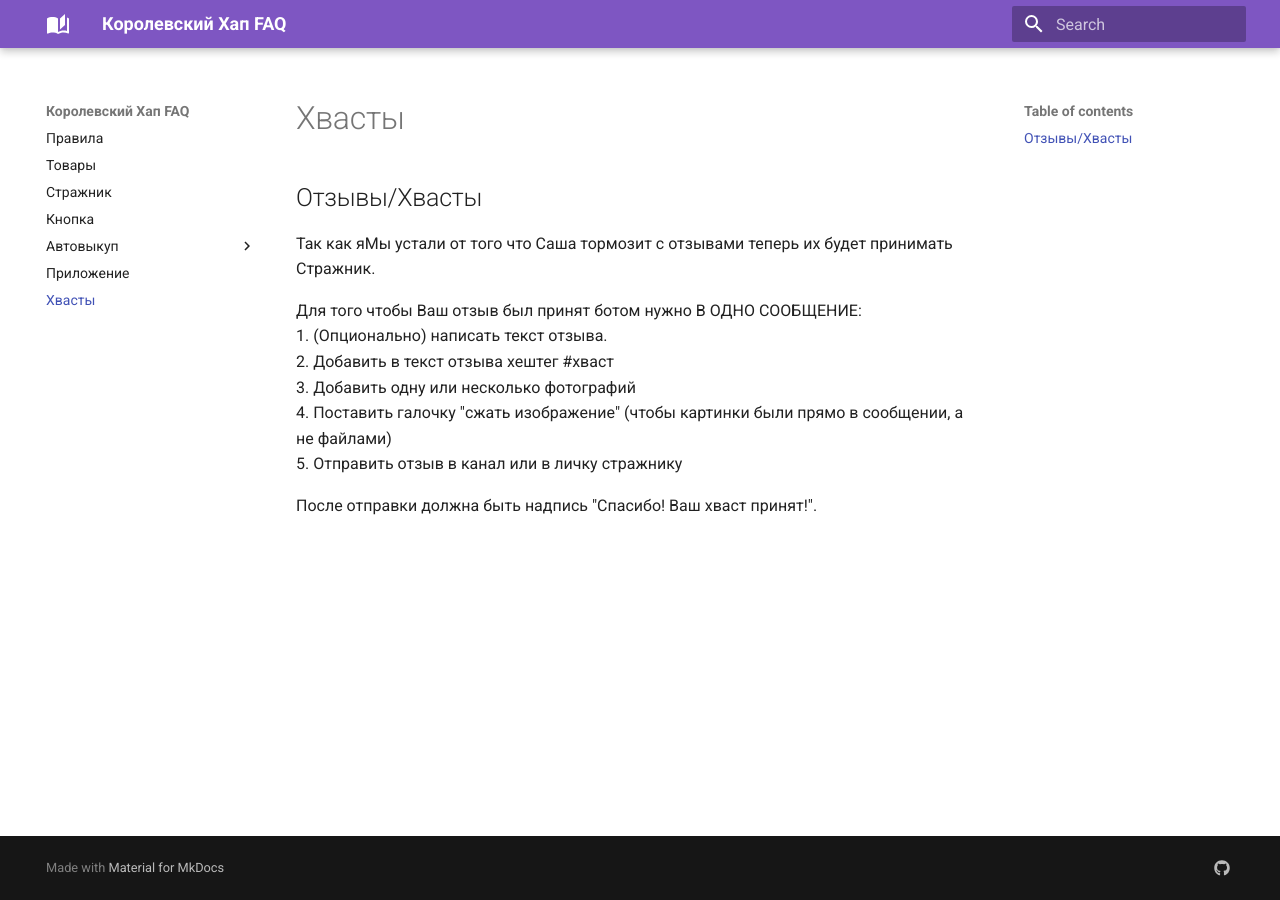
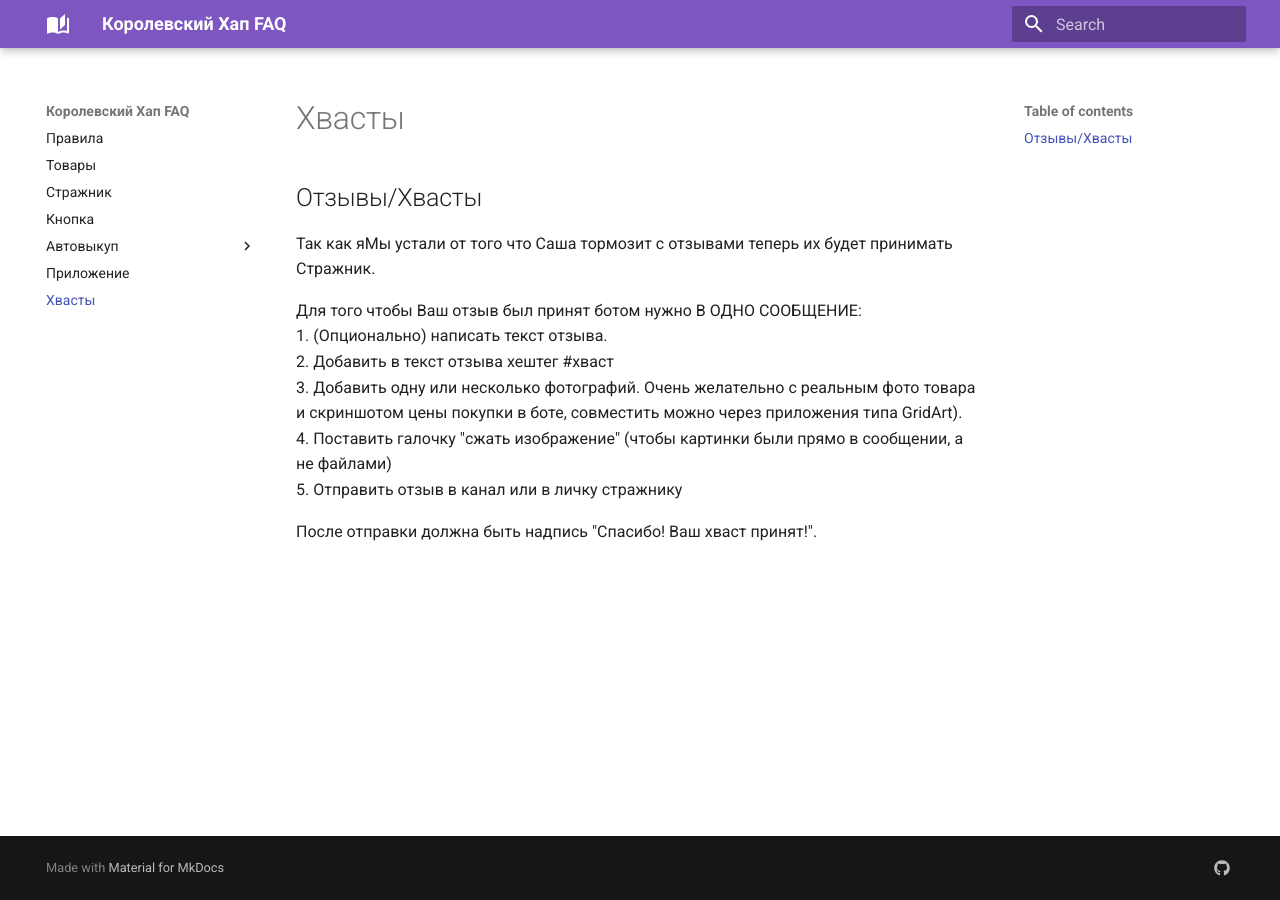
Before and after one commit to korolevskiyhap/faq, an MkDocs documentation site: the page built from docs/review.md, in a window 1280 px wide. Built offline with MkDocs 1.6.1 and Material for MkDocs 9.7.7, drawn with Linux system fonts in a browser that asks for light colours.

Commit message:
Update review.md

```diff
--- a/docs/review.md
+++ b/docs/review.md
@@ -4,7 +4,7 @@
 Для того чтобы Ваш отзыв был принят ботом нужно В ОДНО СООБЩЕНИЕ:
  1. (Опционально) написать текст отзыва.
  2. Добавить в текст отзыва хештег #хваст
- 3. Добавить одну или несколько фотографий
+ 3. Добавить одну или несколько фотографий. Очень желательно с реальным фото товара и скриншотом цены покупки в боте, совместить можно через приложения типа GridArt).
  4. Поставить галочку "сжать изображение" (чтобы картинки были прямо в сообщении, а не файлами)
  5. Отправить отзыв в канал или в личку стражнику
 
```
